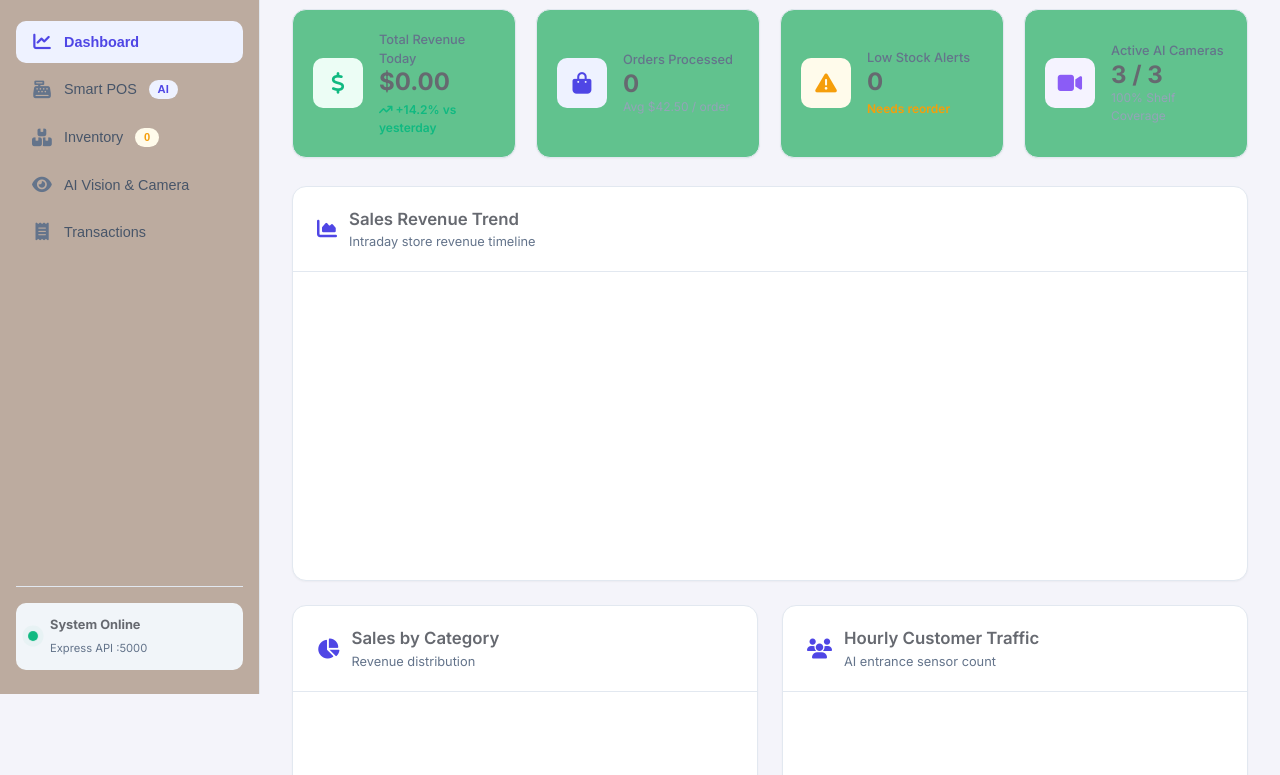
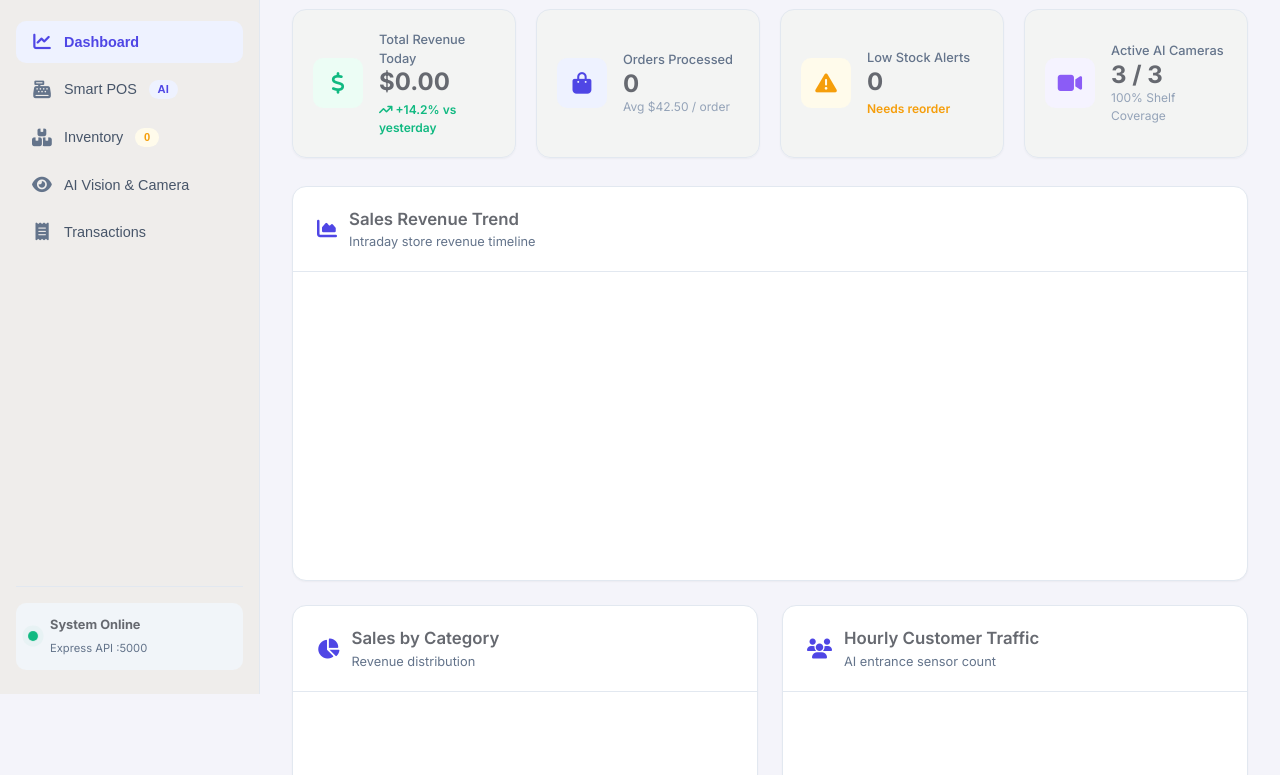
Before and after one commit to krishnachaithanya123706/smart-retail-system, a website: page public/index.html in a window 1280 px wide. Shown: the part 106-881 px from the top of the page. Drawn offline with Linux system fonts and the light colour scheme.

Commit message:
update css

```diff
--- a/public/css/style.css
+++ b/public/css/style.css
@@ -5,8 +5,8 @@
 :root {
   /* Color Palette - Light & Crisp White Canvas */
   --bg-app: #f4f4fa;
-  --bg-surface: #61c28e;
-  --bg-sidebar: rgba(103, 60, 19, 0.393);
+  --bg-surface: #f3f4f3fd;
+  --bg-sidebar: rgb(239, 237, 235);
   --bg-card: #ffffff;
   --bg-hover: #f1f5f9;
   --bg-active: #eef2ff;
```
